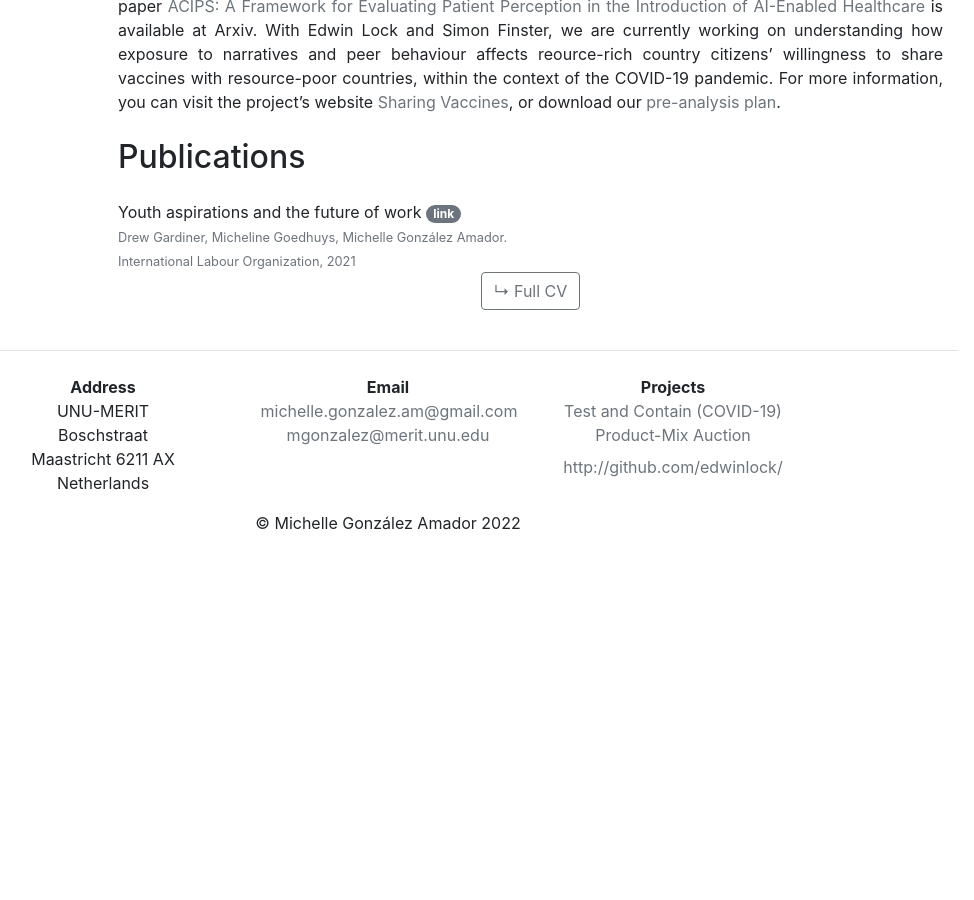
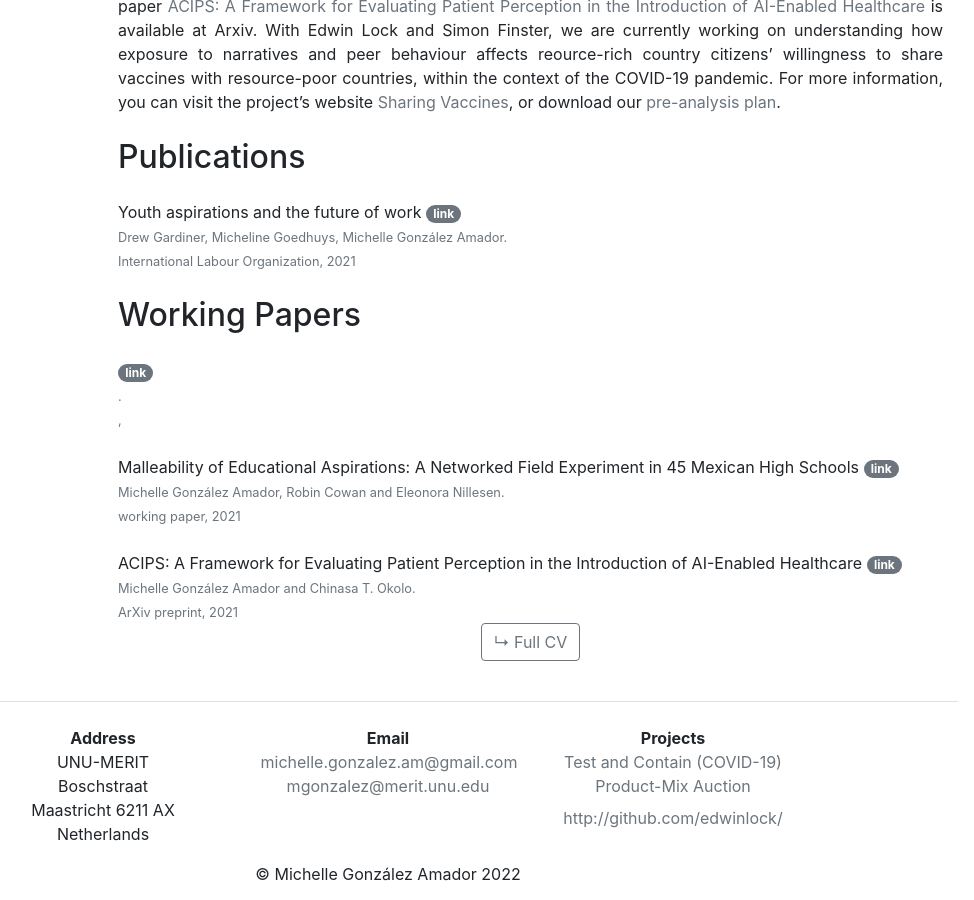
Before and after one commit to michelleg06/m-gonzalezamador.com, a Jekyll site: the page built from research.md, in a window 1280 px wide and 900 px high, scrolled down 593 px. Shown: the whole window, without its empty margins (252-1226 px from the left). Built offline with Jekyll 4.4.1, drawn with Linux system fonts in a browser that asks for light colours; nearby versions of some CDN libraries; before the commit the page ends 1142 px from its top, so only the background shows below that.

Commit message:
Update research.md

```diff
--- a/research.md
+++ b/research.md
@@ -36,5 +36,6 @@
 
 
 {% include publications.html %}
+{% include preprints.html %}
 
 [↳ Full CV](assets/files/cvmichelle.pdf){: .btn .btn-outline-secondary .btn-center}
```
